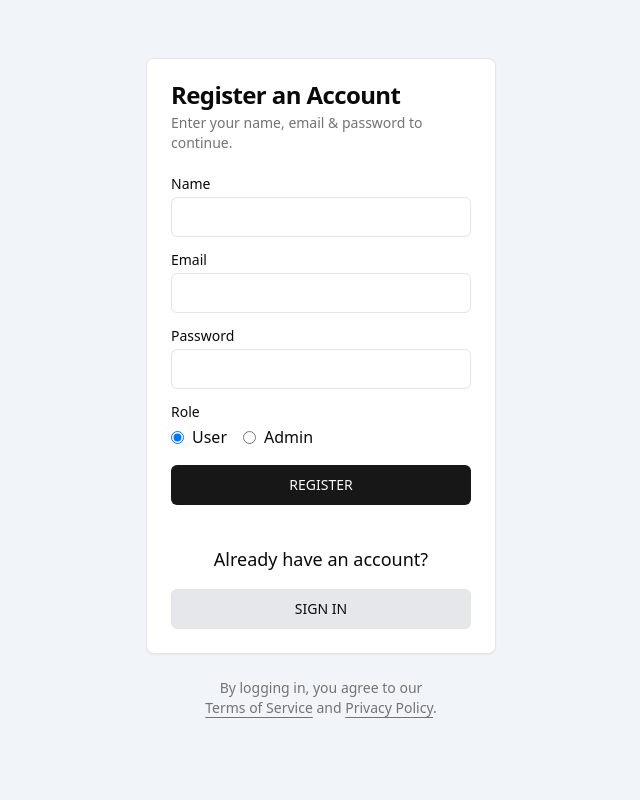
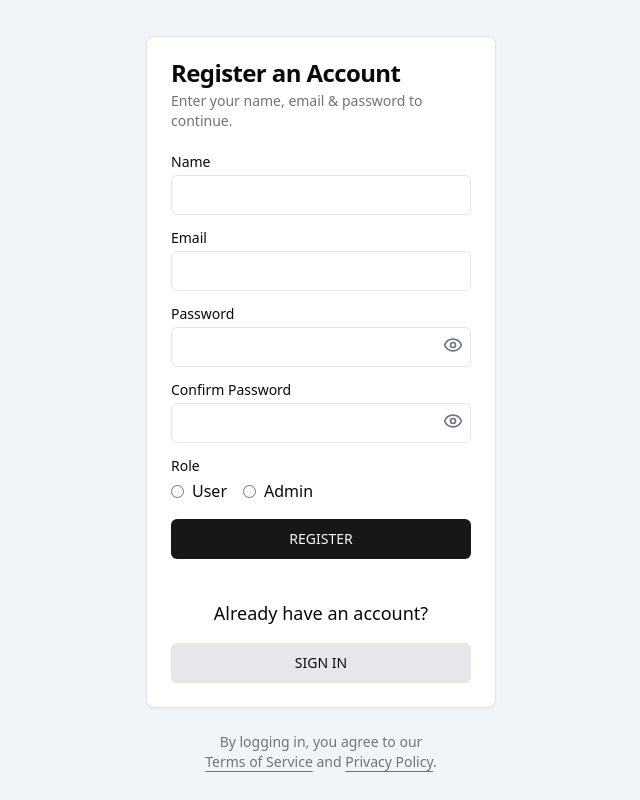
Before and after one commit to sharjilk/kyc-client, a React (Vite) app: page / in a window 1280 px wide. Shown: the whole page, without its empty margins (319-959 px from the left). Built offline with nearby package versions, Linux system fonts and the light colour scheme.

Commit message:
register form validation

```diff
--- a/package.json
+++ b/package.json
@@ -12,6 +12,7 @@
   "dependencies": {
     "@hookform/resolvers": "^3.10.0",
     "@radix-ui/react-label": "^2.1.1",
+    "@radix-ui/react-radio-group": "^1.2.2",
     "@radix-ui/react-separator": "^1.1.1",
     "@radix-ui/react-slot": "^1.1.1",
     "@radix-ui/react-toast": "^1.2.4",
--- a/src/components/LoginForm.tsx
+++ b/src/components/LoginForm.tsx
@@ -20,7 +20,7 @@ import DOMPurify from "dompurify";
 import { zodResolver } from "@hookform/resolvers/zod";
 import { useForm } from "react-hook-form";
 import { loginSchema, LoginFormValues } from "@/validation/loginValidation";
-import { LoaderCircle } from "lucide-react";
+import { LoaderCircle, Eye, EyeOff } from "lucide-react";
 
 interface ErrorResponse {
   message: string;
@@ -31,6 +31,11 @@ const LoginForm = () => {
   const dispatch = useDispatch();
   const navigate = useNavigate();
 
+  const [isLoading, setIsLoading] = useState(false);
+  const [showPassword, setShowPassword] = useState(false);
+
+  const togglePasswordVisibility = () => setShowPassword((prev) => !prev);
+
   const {
     register,
     handleSubmit,
@@ -38,8 +43,6 @@ const LoginForm = () => {
   } = useForm<LoginFormValues>({
     resolver: zodResolver(loginSchema),
   });
-
-  const [isLoading, setIsLoading] = useState(false);
 
   const onSubmit = useCallback(
     async (data: LoginFormValues) => {
@@ -102,12 +105,21 @@ const LoginForm = () => {
 
             <div className="flex flex-col space-y-1.5">
               <Label htmlFor="password">Password</Label>
-              <Input
-                id="password"
-                type="password"
-                {...register("password")}
-                className={errors.password ? "border-red-500" : ""}
-              />
+              <div className="relative">
+                <Input
+                  id="password"
+                  type={showPassword ? "text" : "password"}
+                  {...register("password")}
+                  className={errors.password ? "border-red-500" : ""}
+                />
+                <button
+                  type="button"
+                  className="absolute right-2 top-2 text-gray-500"
+                  onClick={togglePasswordVisibility}
+                >
+                  {showPassword ? <EyeOff size={20} /> : <Eye size={20} />}
+                </button>
+              </div>
               {errors.password && (
                 <p className="text-red-500 text-sm">
                   {errors.password.message}
--- a/src/components/RegisterForm.tsx
+++ b/src/components/RegisterForm.tsx
@@ -1,4 +1,4 @@
-import React, { useState } from "react";
+import { useCallback, useState } from "react";
 import axios, { AxiosError } from "axios";
 import { useNavigate } from "react-router-dom";
 import { useToast } from "@/hooks/use-toast";
@@ -14,36 +14,50 @@ import {
 import { Input } from "@/components/ui/input";
 import { Label } from "@/components/ui/label";
 import { Link } from "react-router-dom";
-
-interface ErrorResponse {
-  message: string;
-}
+import DOMPurify from "dompurify";
+import { zodResolver } from "@hookform/resolvers/zod";
+import { useForm } from "react-hook-form";
+import {
+  registerSchema,
+  RegisterFormValues,
+} from "@/validation/registerValidation";
+import { LoaderCircle, Eye, EyeOff } from "lucide-react";
 
 const RegisterForm = () => {
   const { toast } = useToast();
-
-  const [formData, setFormData] = useState({
-    name: "",
-    email: "",
-    password: "",
-    role: "User",
-  });
-  const [error, setError] = useState<string | null>(null);
   const navigate = useNavigate();
 
-  const handleChange = (e: React.ChangeEvent<HTMLInputElement>) => {
-    const { name, value } = e.target;
-    setFormData((prev) => ({ ...prev, [name]: value }));
+  const [isLoading, setIsLoading] = useState(false);
+  const [showPassword, setShowPassword] = useState(false);
+  const [showConfirmPassword, setShowConfirmPassword] = useState(false);
+
+  const togglePasswordVisibility = () => setShowPassword((prev) => !prev);
+  const toggleConfirmPasswordVisibility = () =>
+    setShowConfirmPassword((prev) => !prev);
+
+  const {
+    register,
+    handleSubmit,
+    formState: { errors },
+  } = useForm<RegisterFormValues>({
+    resolver: zodResolver(registerSchema),
+  });
+
+  const onSubmit = useCallback(
+    async (data: RegisterFormValues) => {
+      setIsLoading(true);
+
+      const sanitizedData = {
+        name: DOMPurify.sanitize(data.name),
+        email: DOMPurify.sanitize(data.email),
+        password: DOMPurify.sanitize(data.password),
+        role: data.role,
       };
-
-  const handleSubmit = async (e: React.FormEvent) => {
-    e.preventDefault();
-    setError(null);
 
       try {
         const response = await axios.post(
           `${import.meta.env.VITE_API_HOST}/api/auth/register`,
-        formData
+          sanitizedData
         );
 
         if (response.data.success) {
@@ -56,11 +70,15 @@ const RegisterForm = () => {
       } catch (error) {
         const axiosError = error as AxiosError;
         toast({
-        title: (axiosError.response?.data as ErrorResponse).message,
+          title: (axiosError.response?.data as { message: string }).message,
           description: "Try again",
         });
+      } finally {
+        setIsLoading(false);
       }
-  };
+    },
+    [navigate, toast]
+  );
 
   return (
     <Card className="w-[350px]">
@@ -71,40 +89,80 @@ const RegisterForm = () => {
         </CardDescription>
       </CardHeader>
       <CardContent>
-        <form onSubmit={handleSubmit}>
+        <form onSubmit={handleSubmit(onSubmit)}>
           <div className="grid w-full items-center gap-4">
             <div className="flex flex-col space-y-1.5">
               <Label htmlFor="name">Name</Label>
               <Input
                 id="name"
-                type="text"
-                value={formData.name}
-                onChange={(e) =>
-                  setFormData({ ...formData, name: e.target.value })
-                }
+                {...register("name")}
+                className={errors.name ? "border-red-500" : ""}
               />
+              {errors.name && (
+                <p className="text-red-500 text-sm">{errors.name.message}</p>
+              )}
             </div>
             <div className="flex flex-col space-y-1.5">
               <Label htmlFor="email">Email</Label>
               <Input
                 id="email"
                 type="text"
-                value={formData.email}
-                onChange={(e) =>
-                  setFormData({ ...formData, email: e.target.value })
-                }
+                {...register("email")}
+                className={errors.email ? "border-red-500" : ""}
               />
+              {errors.email && (
+                <p className="text-red-500 text-sm">{errors.email.message}</p>
+              )}
             </div>
             <div className="flex flex-col space-y-1.5">
               <Label htmlFor="password">Password</Label>
+              <div className="relative">
                 <Input
                   id="password"
-                type="password"
-                value={formData.password}
-                onChange={(e) =>
-                  setFormData({ ...formData, password: e.target.value })
-                }
+                  type={showPassword ? "text" : "password"}
+                  {...register("password")}
+                  className={errors.password ? "border-red-500" : ""}
                 />
+                <button
+                  type="button"
+                  className="absolute right-2 top-2 text-gray-500"
+                  onClick={togglePasswordVisibility}
+                >
+                  {showPassword ? <EyeOff size={20} /> : <Eye size={20} />}
+                </button>
+              </div>
+              {errors.password && (
+                <p className="text-red-500 text-sm">
+                  {errors.password.message}
+                </p>
+              )}
+            </div>
+            <div className="flex flex-col space-y-1.5">
+              <Label htmlFor="confirmPassword">Confirm Password</Label>
+              <div className="relative">
+                <Input
+                  id="confirmPassword"
+                  type={showConfirmPassword ? "text" : "password"}
+                  {...register("confirmPassword")}
+                  className={errors.confirmPassword ? "border-red-500" : ""}
+                />
+                <button
+                  type="button"
+                  className="absolute right-2 top-2 text-gray-500"
+                  onClick={toggleConfirmPasswordVisibility}
+                >
+                  {showConfirmPassword ? (
+                    <EyeOff size={20} />
+                  ) : (
+                    <Eye size={20} />
+                  )}
+                </button>
+              </div>
+              {errors.confirmPassword && (
+                <p className="text-red-500 text-sm">
+                  {errors.confirmPassword.message}
+                </p>
+              )}
             </div>
             <div className="flex flex-col space-y-1.5">
               <Label>Role</Label>
@@ -112,10 +170,8 @@ const RegisterForm = () => {
                 <label className="flex items-center">
                   <input
                     type="radio"
-                    name="role"
+                    {...register("role")}
                     value="User"
-                    checked={formData.role === "User"}
-                    onChange={handleChange}
                     className="mr-2"
                   />
                   User
@@ -123,30 +179,34 @@ const RegisterForm = () => {
                 <label className="flex items-center">
                   <input
                     type="radio"
-                    name="role"
+                    {...register("role")}
                     value="Admin"
-                    checked={formData.role === "Admin"}
-                    onChange={handleChange}
                     className="mr-2"
                   />
                   Admin
                 </label>
               </div>
+              {errors.role && (
+                <p className="text-red-500 text-sm">{errors.role.message}</p>
+              )}
             </div>
-            {/* <div className="flex flex-col space-y-1.5">
-              <Label htmlFor="confirmPassword">Confirm Password</Label>
-              <Input id="confirmPassword" type="password" />
-            </div> */}
             <div className="flex flex-col space-y-1.5">
-              <Button type="submit" className="w-full uppercase">
-                Register
+              <Button
+                type="submit"
+                disabled={isLoading}
+                className="w-full uppercase"
+              >
+                {isLoading ? (
+                  <LoaderCircle className="animate-spin" size={16} />
+                ) : (
+                  "Register"
+                )}
               </Button>
             </div>
           </div>
         </form>
       </CardContent>
       <CardFooter className="flex flex-col justify-between">
-        {error && <p className="text-red-500 text-sm mb-4">{error}</p>}
         <p className="px-8 mt-4 mb-4 text-center text-lg">
           Already have an account?
         </p>
--- a/src/index.css
+++ b/src/index.css
@@ -77,10 +77,10 @@ body,
 }
 
 #nprogress .bar {
-  background: #4f46e5;
+  background: #000000;
   height: 4px;
 }
 
 #nprogress .peg {
-  box-shadow: 0 0 10px #4f46e5, 0 0 5px #4f46e5;
+  box-shadow: 0 0 10px #000000, 0 0 5px #000000;
 }
--- a/src/pages/Register.tsx
+++ b/src/pages/Register.tsx
@@ -3,7 +3,7 @@ import { Link } from "react-router-dom";
 
 const Register = () => {
   return (
-    <div className="mx-auto flex w-full h-screen flex-col content-center justify-center space-y-6 sm:w-[350px]">
+    <div className="mx-auto flex w-full min-h-screen flex-col content-center justify-center space-y-6 sm:w-[350px] pt-8">
       <RegisterForm />
       <p className="px-8 text-center text-sm text-muted-foreground pb-6">
         By logging in, you agree to our <br />
--- /dev/null
+++ b/src/validation/registerValidation.ts
@@ -0,0 +1,19 @@
+import { z } from "zod";
+
+export const registerSchema = z
+  .object({
+    name: z.string().min(2, "Name must be at least 2 characters"),
+    email: z.string().email("Email address is invalid"),
+    password: z
+      .string()
+      .min(6, "Password must be at least 6 characters")
+      .max(20, "Password must be no more than 20 characters"),
+    confirmPassword: z.string(),
+    role: z.enum(["User", "Admin"], { required_error: "Role is required" }),
+  })
+  .refine((data) => data.password === data.confirmPassword, {
+    message: "Passwords do not match",
+    path: ["confirmPassword"],
+  });
+
+export type RegisterFormValues = z.infer<typeof registerSchema>;
```
Also changed, not shown: src/components/ui/radio-group.tsx (added, +42 -0 lines), 1 other file (tests, documents, lock files or other folders). Lines whose indentation alone changed are shown as unchanged.
